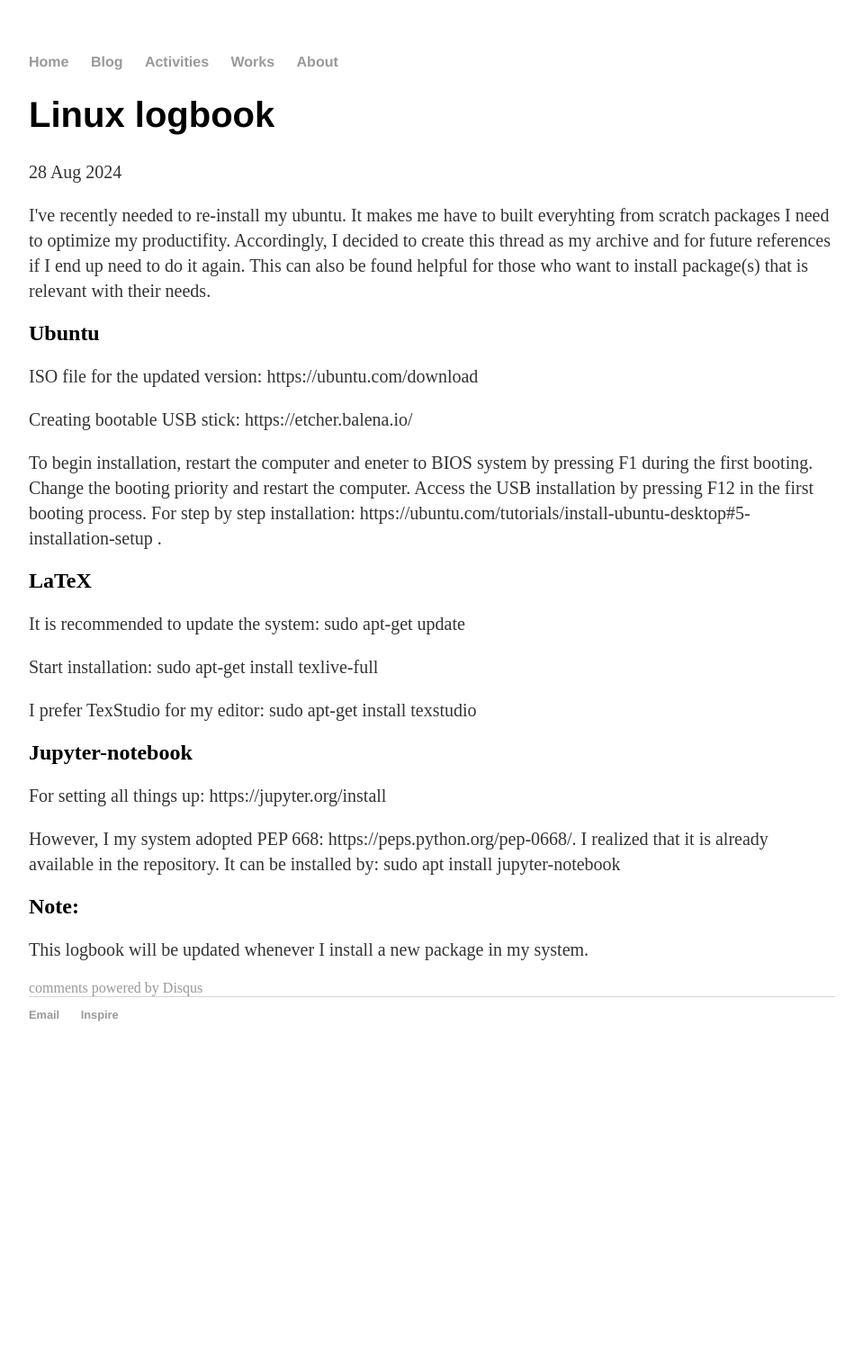
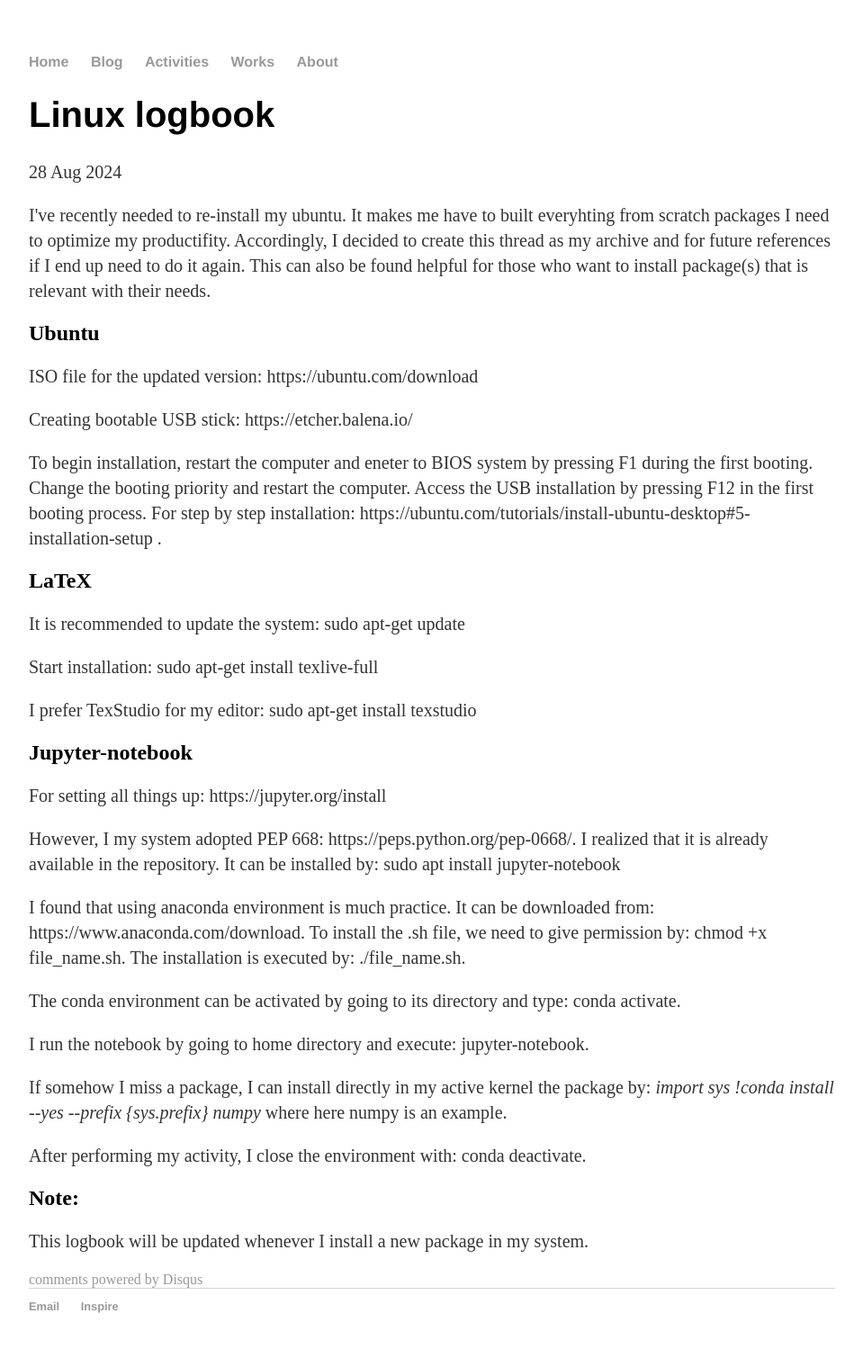
Before and after one commit to mfmustamin/mfmustamin.github.io, a Jekyll site: the page built from _posts/2024-08-28-linux-logbook.md, in a window 1280 px wide. Shown: the whole page at 90% size, without its empty margins (160-1119 px from the left). Built offline with Jekyll 4.4.1, drawn with Linux system fonts in a browser that asks for light colours; comment, search, counter and statistics services are not loaded; before the commit the page ends 1195 px from its top, so only the background shows below that.

Commit message:
Update 2024-08-28-linux-logbook.md

```diff
--- a/_posts/2024-08-28-linux-logbook.md
+++ b/_posts/2024-08-28-linux-logbook.md
@@ -35,6 +35,24 @@
 <p>
 However, I my system adopted PEP 668: https://peps.python.org/pep-0668/. I realized that it is already available in the repository. It can be installed by: sudo apt install jupyter-notebook
 </p>
+<p>
+I found that using anaconda environment is much practice. It can be downloaded from: https://www.anaconda.com/download. To install the .sh file, we need to give permission by: chmod +x file_name.sh. The installation is executed by: ./file_name.sh.
+</p>
+<p>
+The conda environment can be activated by going to its directory and type: conda activate.
+</p>
+<p>
+I run the notebook by going to home directory and execute: jupyter-notebook.
+</p>
+<p>
+If somehow I miss a package, I can install directly in my active kernel the package by:
+<i>import sys</i>
+<i>!conda install --yes --prefix {sys.prefix} numpy</i>
+where here numpy is an example.
+</p>
+<p>
+After performing my activity, I close the environment with: conda deactivate.
+</p>
 <h2> Note: </h2>
 <p>
 This logbook will be updated whenever I install a new package in my system.
```
